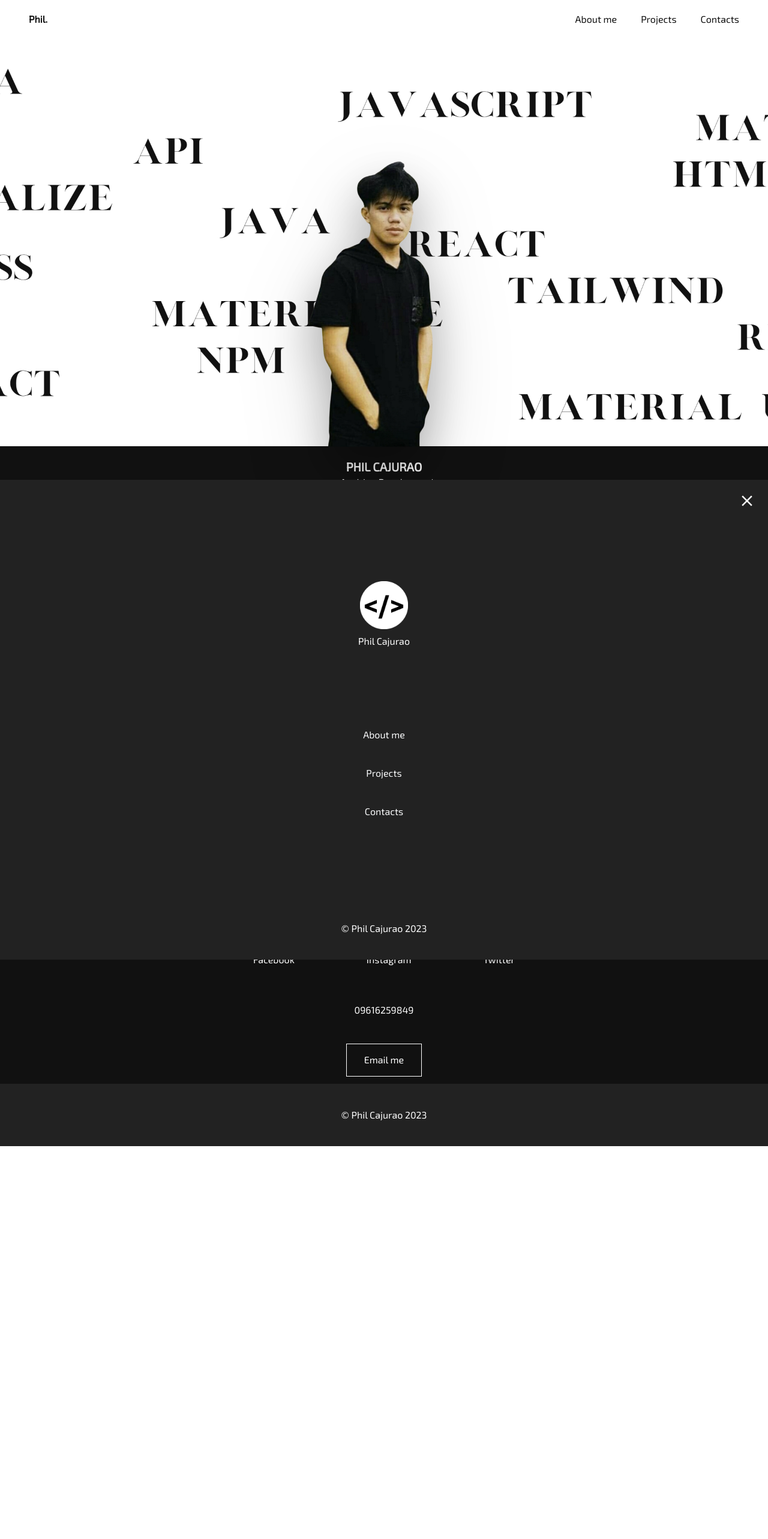
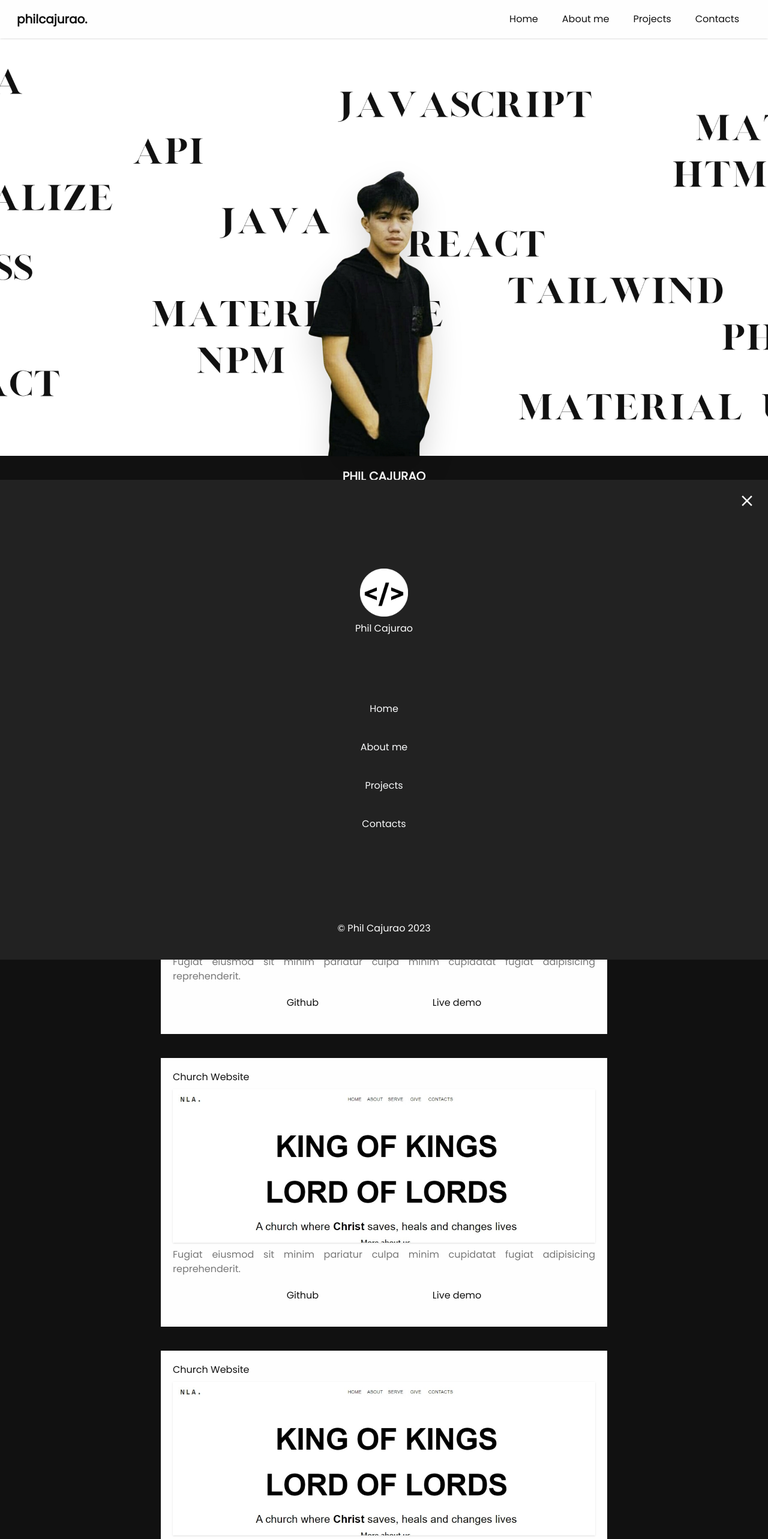
Before and after one commit to philcajurao/philcajurao.github.io, a React (Create React App) app: page / in a window 1280 px wide. Shown: the top 2566 px of the page at 60% size. Before the commit the page ends 1911 px from the top, so only its background shows below. Built offline with nearby package versions, Linux system fonts and the light colour scheme; the HTML template or start-up script is replaced by a standard one.

Commit message:
fixing porjects

```diff
--- a/src/App.js
+++ b/src/App.js
@@ -21,6 +21,12 @@ function App() {
   const handleDoubleClick = (e) => {
     e.preventDefault();
   };
+  const handleKeyDown = (e) => {
+    if (e.key === 'Tab') {
+      e.preventDefault();
+    }
+  };
+  const home = useRef(null);
   const backG1 = useRef(null);
   const backG2 = useRef(null);
   const cont1 = useRef(null);
@@ -28,6 +34,7 @@ function App() {
   const cont3 = useRef(null);
   const cont4 = useRef(null);
   useEffect(() => {
+    const homeLink = home.current;
     const background1 = backG1.current;
     const background2 = backG2.current;
     const content1 = cont1.current;
@@ -52,6 +59,9 @@ function App() {
         scrub: true,
       },
     });
+    gsap.fromTo(homeLink, {opacity: 1, }, {opacity: 1,  duration: 1, scrollTrigger: {
+      trigger: homeLink
+    }});
     gsap.fromTo(content1, {opacity: 0, }, {opacity: 1,  duration: 1, scrollTrigger: {
       trigger: content1
     }});
@@ -70,10 +80,11 @@ function App() {
       className="main text-[#111] caret-transparent"
       onContextMenu={handleContextMenu}
       onDoubleClick={handleDoubleClick}
+      onKeyDown={handleKeyDown}
     >
       <NavBar />
 
-      <div className="absolute inset-0 z-[-1] overflow-hidden">
+      <div id="home" className="absolute inset-0 z-[-1] overflow-hidden">
         {/* <img src={bg} alt="Background" className="w-full h-full object-cover" /> */}
         <img
           src={bg1}
@@ -89,11 +100,11 @@ function App() {
         />
       </div>
       {/* motion-safe:animate-translateRight */}
-      <div className="header flex justify-center h-[85vh] h-[85svh] ">
+      <div className="header flex justify-center mt-20 h-[85vh] h-[85svh] ">
         <img
           src={phil}
           alt="Phil"
-          className="w-96 mt-auto mb-[-1px] pointer-events-none drop-shadow-4xl"
+          className="w-96 mt-auto mb-[-1px] pointer-events-none drop-shadow-2xl"
           draggable="false"
         />
       </div>
--- /dev/null
+++ b/src/components/About.js
@@ -0,0 +1,24 @@
+import React from 'react'
+
+function About() {
+    return (
+        <div>
+            <h2 className="text-[#555] text-lg">About Me</h2>
+            <div className="flex flex-col space-y-5 mt-2 text-justify">
+                <p className="">
+                    Hi! My name's <b>Phil</b>, currently a graduating college student aspiring
+                    to be a great developer. I've met programming in an interesting
+                    and unusual way that brought me wanting to know it more.
+                </p>
+                <p className="">
+                    Along with my school projects, I did some freelancing alone or
+                    together with my friends to earn more exciting experience. This
+                    faced me with common problems and bugs that helped me learned a
+                    lot.
+                </p>
+            </div>
+        </div>
+    )
+}
+
+export default About
--- /dev/null
+++ b/src/components/Contact.js
@@ -0,0 +1,20 @@
+import React from 'react'
+
+function Contact() {
+    return (
+        <div>
+            <h2 className="text-[#555] text-lg text-center">Contact</h2>
+            <div className="flex flex-col space-y-5 mt-2 items-center text-justify">
+                <ul className='flex justify-between space-x-20'>
+                    <li className='hover:bg-[#fefefe] hover:text-[#111] p-5 cursor-pointer duration-300'> <a href='https://www.facebook.com/philip.cajurao.7' target='_blank'>Facebook</a></li>
+                    <li className='hover:bg-[#fefefe] hover:text-[#111] p-5 cursor-pointer duration-300'> <a href='https://www.instagram.com/philcajurao.dev' target='_blank'>Instagram</a></li>
+                    <li className='hover:bg-[#fefefe] hover:text-[#111] p-5 cursor-pointer duration-300'> <a href='https://twitter.com/hilai_73' target='_blank'>Twitter</a></li>
+                </ul>
+                <div className=' p-5 cursor-pointer duration-300'>09616259849</div>
+
+            </div>
+        </div>
+    )
+}
+
+export default Contact
--- a/src/components/Content.js
+++ b/src/components/Content.js
@@ -1,4 +1,7 @@
 import React from 'react'
+import Contact from './Contact'
+import Project from './Project'
+import About from './About'
 
 function Content({ cont1, cont2, cont3, cont4, }) {
     return (
@@ -9,48 +12,13 @@ function Content({ cont1, cont2, cont3, cont4, }) {
                     <p className="">&lt;p&gt;Aspiring Developer&lt;/p&gt;</p>
                 </div>
                 <div id="about" ref={cont1} className="mt-12">
-                    <h2 className="text-[#555] text-lg">About Me</h2>
-                    <div className="flex flex-col space-y-5 mt-2 text-justify">
-                        <p className="">
-                            Hi! My name's <b>Phil</b>, currently a graduating college student aspiring
-                            to be a great developer. I've met programming in an interesting
-                            and unusual way that brought me wanting to know it more.
-                        </p>
-                        <p className="">
-                            Along with my school projects, I did some freelancing alone or
-                            together with my friends to earn more exciting experience. This
-                            faced me with common problems and bugs that helped me learned a
-                            lot.
-                        </p>
-                    </div>
+                   <About />
                 </div>
-                <div id="projects" ref={cont3} className="mt-40">
-                    <h2 className="text-[#555] text-lg">Projects</h2>
-                    <div className="grid grid-cols-2 gap-10 mt-2 text-justify">
-                        <div className=" p-5 flex flex-col items-center">
-                            <div className='text-left slef-starth3  '>Title</div>
-                            <div>Media</div>
-                            <div>Summary Laborum mollit cillum culpa culpa Lorem dolore aliquip eiusmod ea anim.</div>
-                        </div>
-                        <div className="p-5 flex flex-col items-center">
-
-                            <di className='text-left  slef-starth3  '>Title</di>
-                            <div>Media</div>
-                            <div>Summary Velit proident labore duis exercitation officia ullamco duis.</div>
-                        </div>
-                    </div>
+                <div id="projects" ref={cont3} className="mt-40 w-full">
+                   <Project />
                 </div>
-                <div id="contacts" ref={cont4} className="mt-40 ">
-                    <h2 className="text-[#555] text-lg text-center">Contact</h2>
-                    <div className="flex flex-col space-y-5 mt-2 items-center text-justify">
-                        <ul className='flex justify-between space-x-20'>
-                            <li className='hover:bg-[#fefefe] hover:text-[#111] p-5 cursor-pointer duration-300'> <a href='https://www.facebook.com/philip.cajurao.7' target='_blank'>Facebook</a></li>
-                            <li className='hover:bg-[#fefefe] hover:text-[#111] p-5 cursor-pointer duration-300'> <a href='https://www.instagram.com/philcajurao.dev' target='_blank'>Instagram</a></li>
-                            <li className='hover:bg-[#fefefe] hover:text-[#111] p-5 cursor-pointer duration-300'> <a href='https://twitter.com/hilai_73' target='_blank'>Twitter</a></li>
-                        </ul>
-                        <div className=' p-5 cursor-pointer duration-300'>09616259849</div>
-
-                    </div>
+                <div id="contacts" ref={cont4} className="mt-40 w-full">
+                  <Contact />
                 </div>
             </div>
         </div>
--- a/src/components/NavBar.js
+++ b/src/components/NavBar.js
@@ -14,14 +14,24 @@ function NavBar() {
     setShowSideBar(false);
   };
   return (
-    <div className="navbar top-0 w-full z-20 flex items-center px-7 justify-between">
-      <button className="font-extrabold h-full p-5">Phil.</button>
+    <div className="navbar fixed top-0 w-full z-20 flex items-center px-7 justify-between shadow bg-[#fefefe]">
+      <h3 className="font-black text-xl h-full">philcajurao.</h3>
       <BiMenu
-        size={30}
-        className="cursor-pointer sm:hidden self-center h-full"
+        size={65}
+        className="cursor-pointer sm:hidden self-center p-5 h-full"
         onClick={handleShowSideBar}
       />
-      <ul className="sm:flex hidden">
+      <ul className="sm:flex hidden font-medium">
+
+        <Link
+          to="home"
+          spy={true}
+          smooth={true}
+          duration={2500}
+          className="p-5 cursor-pointer transition duration-300 hover:bg-[#111] hover:text-[#fefefe]"
+        >
+          Home
+        </Link>
 
         <Link
           to="about"
@@ -57,8 +67,7 @@ function NavBar() {
 
       </ul>
       <div
-        className={`fixed flex flex-col justify-between top-0 left-0 bg-[#222] h-full w-full z-20 duration-300 ${
-          showSideBar ? "translate-y-[-100]" : "translate-y-full"
+        className={`fixed flex flex-col justify-between top-0 left-0 bg-[#222] h-full w-full z-20 duration-300 ${showSideBar ? "translate-y-[-100]" : "translate-y-full"
           }`}
       >
         <button onClick={handleCloseShowSideBar}>
@@ -69,6 +78,18 @@ function NavBar() {
           <h2 className="text-[#fefefe]">Phil Cajurao</h2>
         </div>
         <div role="menu" className="py-3 flex flex-col items-center">
+        <Link
+            spy={true}
+            smooth={true}
+            duration={2500}
+            to="home"
+            onClick={handleCloseShowSideBar}
+            className="text-center w-full py-5 text-gray-50 hover:bg-[#ddd] duration-300 hover:text-[#222]"
+            role="menuitem"
+          // onClick={signout}
+          >
+            Home
+          </Link>
           <Link
             spy={true}
             smooth={true}
--- /dev/null
+++ b/src/components/Project.js
@@ -0,0 +1,68 @@
+import React from 'react'
+import churchSite from '../images/Church Website.jpeg'
+
+function Project() {
+    return (
+        <div>
+            <h2 className="text-[#555] text-lg">Projects</h2>
+            <div className="grid gap-10 mt-2 text-justify">
+                <div className='card bg-[#fefefe] text-[#111] p-5 w-full'>
+                    Church Website
+                    <div className='overflow-y-scroll overflow-x-hidden h-64 shadow my-2'>
+
+                        <img alt='First Project' src={churchSite} clasName="w-full h-auto" />
+                    </div>
+                    <div className='text-[#777]'>Fugiat eiusmod sit minim pariatur culpa minim cupidatat fugiat adipisicing reprehenderit.</div>
+                    <div className='flex justify-evenly my-5'>
+                        <button>Github</button>
+                        <button>Live demo</button>
+                    </div>
+                </div>
+
+                <div className='card bg-[#fefefe] text-[#111] p-5 w-full'>
+                    Church Website
+                    <div className='overflow-y-scroll overflow-x-hidden h-64 shadow my-2'>
+
+                        <img alt='First Project' src={churchSite} clasName="w-full h-auto" />
+                    </div>
+                    <div className='text-[#777]'>Fugiat eiusmod sit minim pariatur culpa minim cupidatat fugiat adipisicing reprehenderit.</div>
+                    <div className='flex justify-evenly my-5'>
+                        <button>Github</button>
+                        <button>Live demo</button>
+                    </div>
+                </div>
+
+                <div className='card bg-[#fefefe] text-[#111] p-5 w-full'>
+                    Church Website
+                    <div className='overflow-y-scroll overflow-x-hidden h-64 shadow my-2'>
+
+                        <img alt='First Project' src={churchSite} clasName="w-full h-auto" />
+                    </div>
+                    <div className='text-[#777]'>Fugiat eiusmod sit minim pariatur culpa minim cupidatat fugiat adipisicing reprehenderit.</div>
+                    <div className='flex justify-evenly my-5'>
+                        <button>Github</button>
+                        <button>Live demo</button>
+                    </div>
+                </div>
+
+                <div className='card bg-[#fefefe] text-[#111] p-5 w-full'>
+                    Church Website
+                    <div className='overflow-y-scroll overflow-x-hidden h-64 shadow my-2'>
+
+                        <img alt='First Project' src={churchSite} clasName="w-full h-auto" />
+                    </div>
+                    <div className='text-[#777]'>Fugiat eiusmod sit minim pariatur culpa minim cupidatat fugiat adipisicing reprehenderit.</div>
+                    <div className='flex justify-evenly my-5'>
+                        <button>Github</button>
+                        <button>Live demo</button>
+                    </div>
+                </div>
+
+
+            </div>
+
+        </div>
+    )
+}
+
+export default Project
--- a/src/index.css
+++ b/src/index.css
@@ -1,5 +1,5 @@
 /* @import url('https://fonts.googleapis.com/css2?family=Quicksand:wght@500&display=swap'); */
-@import url('https://fonts.googleapis.com/css2?family=Exo+2&display=swap');
+@import url('https://fonts.googleapis.com/css2?family=Poppins&display=swap');
 @tailwind base;
 @tailwind components;
 @tailwind utilities;
@@ -7,7 +7,7 @@
 body {
   margin: 0;
   padding: 0;
-  font-family: 'Exo 2', -apple-system, BlinkMacSystemFont, 'Segoe UI', 'Roboto', 'Oxygen',
+  font-family: 'Poppins', -apple-system, BlinkMacSystemFont, 'Segoe UI', 'Roboto', 'Oxygen',
     'Ubuntu', 'Cantarell', 'Fira Sans', 'Droid Sans', 'Helvetica Neue',
     sans-serif;
   -webkit-font-smoothing: antialiased;
```
Also changed, not shown: src/images/1.png, src/images/Church Website.jpeg (added). Lines whose indentation alone changed are shown as unchanged.
